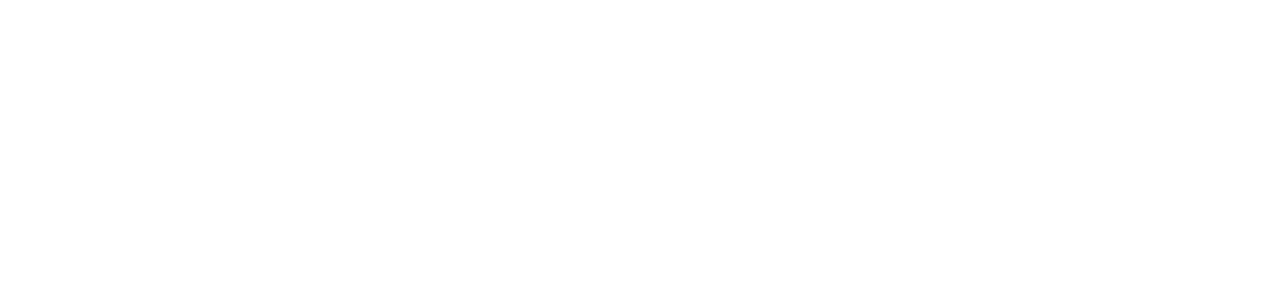
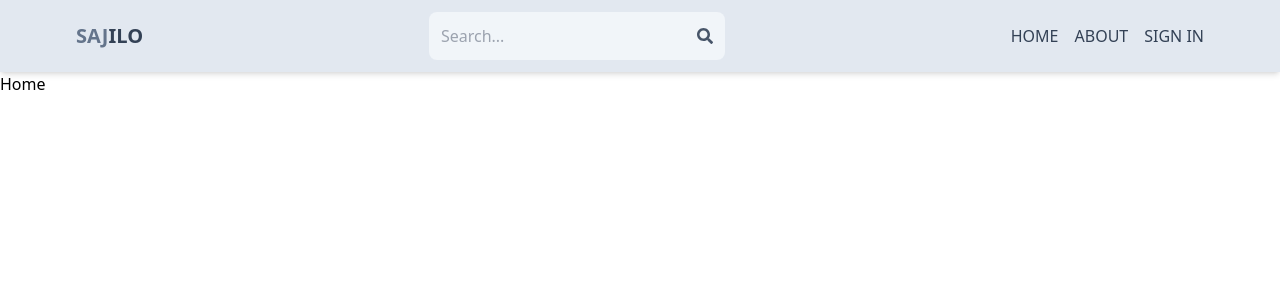
Before and after one commit to nabinhamal/sajilo, a React (Vite) app in the folder client/: page / in a window 1280 px wide. Shown: the top 300 px of the page. Built offline with nearby package versions, Linux system fonts and the light colour scheme.

Commit message:
header added

```diff
--- a/client/package.json
+++ b/client/package.json
@@ -12,6 +12,7 @@
   "dependencies": {
     "react": "^18.2.0",
     "react-dom": "^18.2.0",
+    "react-icons": "^4.12.0",
     "react-router-dom": "^6.20.0"
   },
   "devDependencies": {
--- a/client/src/App.jsx
+++ b/client/src/App.jsx
@@ -1,19 +1,28 @@
-import{BrowserRouter,Routes,Route} from 'react'
-import Home from './pages/Home'
-import About from './pages/About'
-import Sighin from './pages/Sighin'
-import SignUp from './pages/SignUp'
-import Profile from './pages/Profile'
+import { BrowserRouter, Routes, Route } from 'react-router-dom';
+import Home from './pages/Home';
+import SignUp from './pages/SignUp';
+import About from './pages/About';
+import Profile from './pages/Profile';
+import Header from './components/Header';
+import Sighin from './pages/SighIn';
+
 
 export default function App() {
-  return
-  <BrowserRouter>
-  <Routes>
-    <Route path="/" element={<Home/>} />
-    <Route path="/about" element={<About/>} />
-    <Route path="/sign-in" element={<Sighin/>} />
-    <Route path="/sign-up" element={<SignUp/>} />
-    <Route path="/profile" element={<Profile/>} />
-  </Routes>
-  </BrowserRouter>
+  return (
+    <BrowserRouter>
+      <Header />
+      <Routes>
+        <Route path='/' element={<Home />} />
+        <Route path='/sign-in' element={<Sighin />} />
+        <Route path='/sign-up' element={<SignUp />} />
+        <Route path='/about' element={<About />} />
+
+
+          <Route path='/profile' element={<Profile />} />
+
+
+
+      </Routes>
+    </BrowserRouter>
+  );
 }
--- /dev/null
+++ b/client/src/components/Header.jsx
@@ -0,0 +1,32 @@
+import {FaSearch} from 'react-icons/fa'
+import { Link } from 'react-router-dom'
+export default function Header() {
+  return (
+    <header className='bg-slate-200 shadow-md uppercase'>
+       <div className="flex justify-between  items-center max-w-6xl mx-auto p-3">
+            <Link to='/'>
+            <h1 className='font-bold text-sm sm:text-xl flex flex-wrap'>
+            <span className='text-slate-500'>Saj</span>
+            <span className='text-slate-700' >ilo</span>
+            </h1>
+            </Link>
+            <form className='bg-slate-100 p-3 rounded-lg flex items-center  '>
+                <input type="text" placeholder='Search...' className='bg-transparent focus:outline-none w-24 sm:w-64 ' />
+                <FaSearch className='text-slate-600'/>
+            </form>
+<ul className='flex gap-4  '>
+    <Link to='/'>
+
+    <li className='hidden sm:inline text-slate-700 hover:underline'>Home</li>
+    </Link>
+    <Link to='/about'>
+    <li className='hidden sm:inline text-slate-700 hover:underline'>About</li>
+    </Link>
+    <Link to='/sign-in'>
+    <li className=' text-slate-700 hover:underline'>Sign In</li>
+    </Link>
+</ul>
+       </div>
+        </header>
+  )
+}
--- a/client/tailwind.config.js
+++ b/client/tailwind.config.js
@@ -2,7 +2,8 @@
 export default {
   content: [
     "./index.html",
-    "./src/**/*.{ts,jsx,tsx,js}"],
+    "./src/**/*.{ts,jsx,tsx,js}",
+  ],
   theme: {
     extend: {},
   },
```
Also changed, not shown: 1 other file (tests, documents, lock files or other folders).
